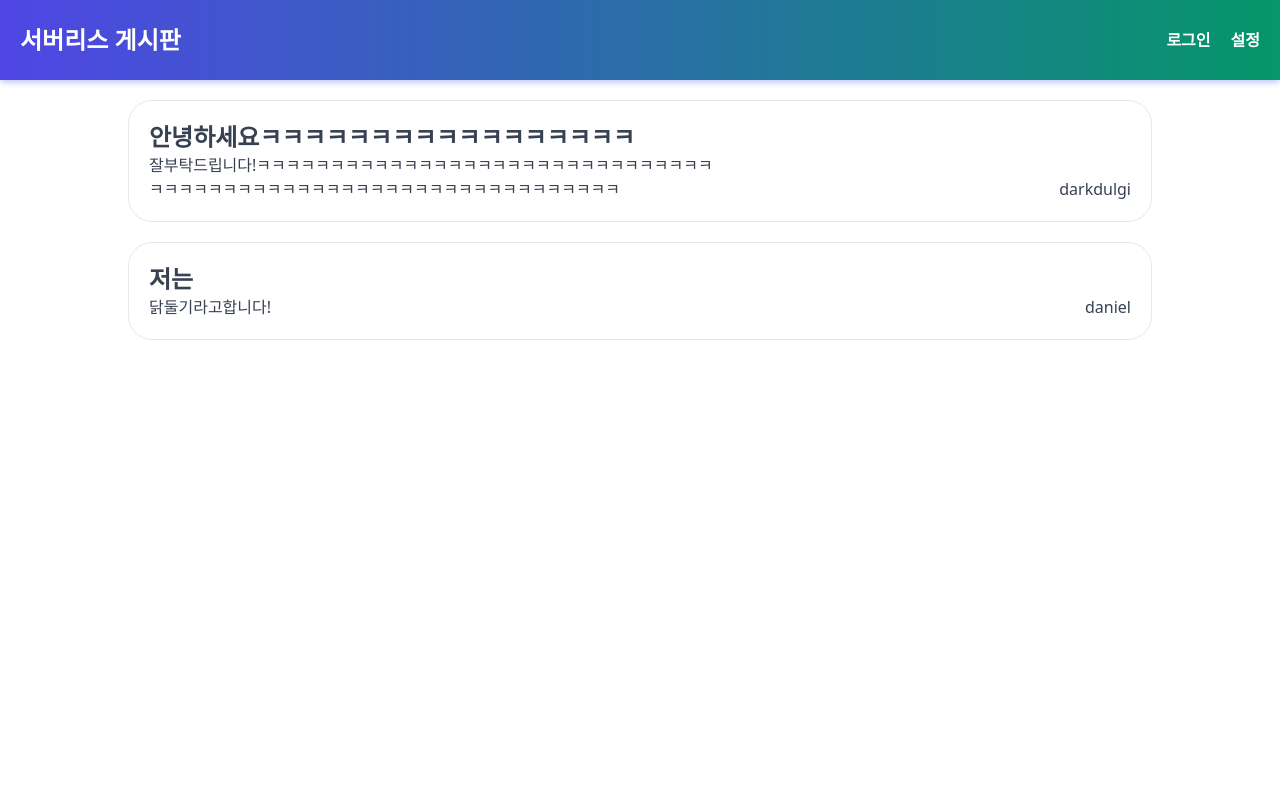
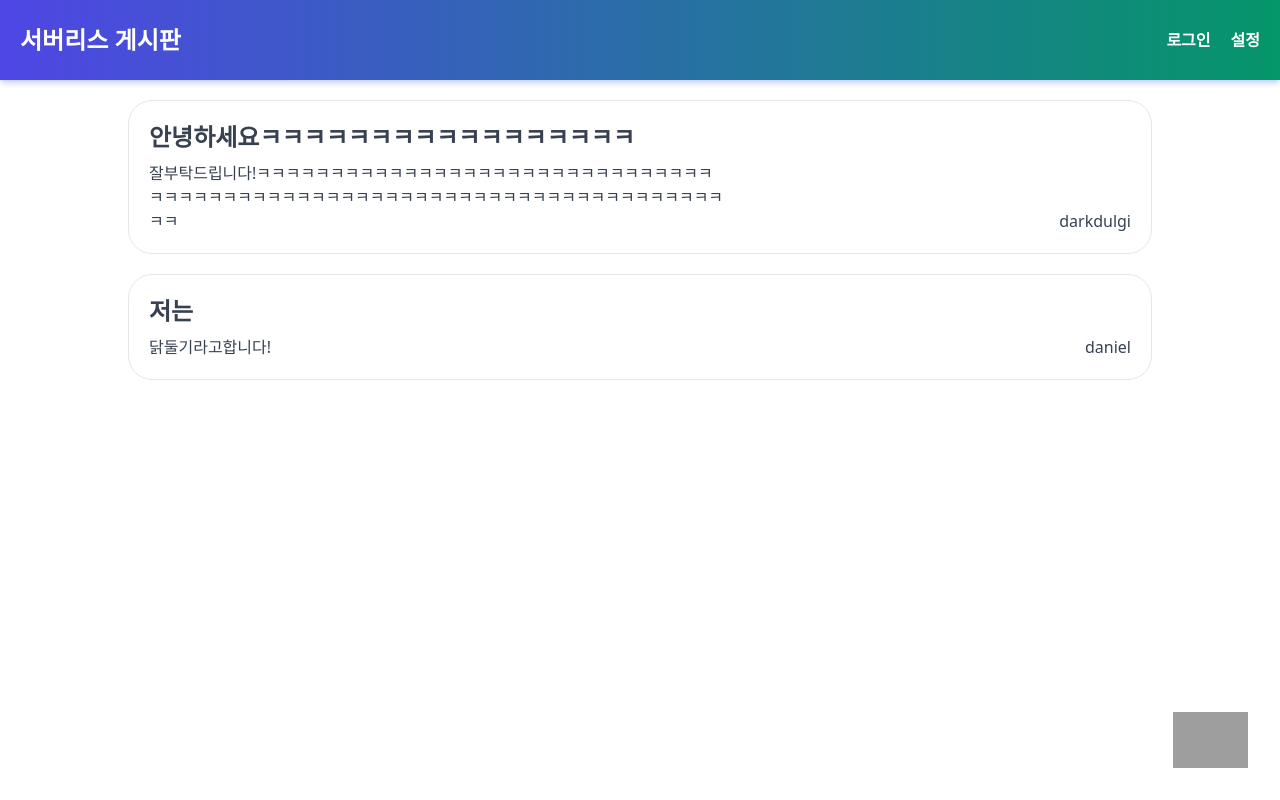
Before and after one commit to darkdulgi/serverless-bbs, a Next.js app: page / in a window 1280 px wide. Built offline with nearby package versions, Linux system fonts and the light colour scheme; grey boxes are pictures that could not be loaded.

Commit message:
글작성 폼 추가

```diff
--- a/components/layout.tsx
+++ b/components/layout.tsx
@@ -10,7 +10,7 @@ export default function Layout({ children }: React.PropsWithChildren) {
         <meta name="icon" content="favicon.svg" />
       </Head>
       <NavBar />
-      <div>
+      <div className="mt-5 mx-auto w-full max-w-5xl">
         {children}
       </div>
     </>
--- a/package.json
+++ b/package.json
@@ -17,6 +17,7 @@
     "next": "13.4.7",
     "react": "18.2.0",
     "react-dom": "18.2.0",
+    "react-hook-form": "^7.45.0",
     "typescript": "5.1.3"
   },
   "devDependencies": {
--- a/pages/index.tsx
+++ b/pages/index.tsx
@@ -1,4 +1,7 @@
 import Link from "next/link";
+import { useRouter } from "next/router";
+import { useState } from "react";
+import { useForm } from "react-hook-form";
 
 interface PostType {
   id: number;
@@ -8,8 +11,18 @@ interface PostType {
 }
 
 export default function Index({ postList }: any) {
-  return (
-    <div className="mt-5 mx-auto w-full max-w-5xl">
+  const [formVisible, setFormVisible] = useState(false);
+  const { register, handleSubmit, formState: { errors }, } = useForm();
+  const router = useRouter();
+  const onSubmit = (data: any) => {
+    console.log(data);
+    if (confirm('이대로 글을 작성하시겠습니까?')) {
+      // API
+      router.reload();
+    }
+  };
+
+  return <>
     <div className="grid gap-5">
       {postList.map((post: PostType) =>
         <Link
@@ -17,7 +30,7 @@ export default function Index({ postList }: any) {
           key={post.id}
           href={`/${post.id}`}>
 
-            <div className="grid max-w-xl">
+          <div className="flex flex-col gap-2 max-w-xl max-h-32">
             <span className="font-semibold text-2xl text-gray-700">
               {post.title}
             </span>
@@ -35,8 +48,41 @@ export default function Index({ postList }: any) {
         </Link>
       )}
     </div>
+
+    <div className="absolute bottom-8 right-8 flex flex-col gap-5 items-end w-full max-w-xl">
+      <form className={`${formVisible ? "" : "invisible"} bg-white w-full flex flex-col gap-3 items-end border border-sky-300 rounded-3xl p-5 shadow-lg shadow-sky-200`}>
+        <span className="self-start text-xl font-bold text-sky-700">
+          글 작성하기
+        </span>
+
+        <input
+          {...register("title", { required: true })}
+          className="p-2 w-full rounded-xl outline-none bg-slate-100 focus:outline-sky-500 focus:outline-2 focus:bg-white text-gray-700"
+          type="text"
+          placeholder="제목을 입력하세요."
+        />
+
+        <textarea
+          {...register("content", { required: true })}
+          className="resize-none w-full h-64 p-2 rounded-xl outline-none bg-slate-100 focus:outline-sky-500 focus:outline-2 focus:bg-white text-gray-700"
+          placeholder="내용을 입력하세요."
+        />
+
+        <button
+          className="bg-sky-500 text-white font-semibold p-2 shadow-md rounded-lg hover:bg-emerald-500  focus:bg-emerald-700 focus:ring-4 focus:ring-emerald-500 focus:ring-opacity-50"
+          onClick={handleSubmit(onSubmit)}>
+          제출
+        </button>
+      </form>
+
+      <img
+        className="h-14 hover:scale-110 duration-300 ease-out cursor-pointer"
+        src="https://www.svgrepo.com/show/121490/pencil.svg"
+        onClick={() => setFormVisible(!formVisible)}
+      />
     </div>
-  );
+
+  </>;
 }
 
 export async function getStaticProps() {
@@ -45,7 +91,7 @@ export async function getStaticProps() {
       id: 1,
       writer: "darkdulgi",
       title: "안녕하세요ㅋㅋㅋㅋㅋㅋㅋㅋㅋㅋㅋㅋㅋㅋㅋㅋㅋ",
-      content: "잘부탁드립니다!ㅋㅋㅋㅋㅋㅋㅋㅋㅋㅋㅋㅋㅋㅋㅋㅋㅋㅋㅋㅋㅋㅋㅋㅋㅋㅋㅋㅋㅋㅋㅋㅋㅋㅋㅋㅋㅋㅋㅋㅋㅋㅋㅋㅋㅋㅋㅋㅋㅋㅋㅋㅋㅋㅋㅋㅋㅋㅋㅋㅋㅋㅋㅋ",
+      content: "잘부탁드립니다!ㅋㅋㅋㅋㅋㅋㅋㅋㅋㅋㅋㅋㅋㅋㅋㅋㅋㅋㅋㅋㅋㅋㅋㅋㅋㅋㅋㅋㅋㅋㅋㅋㅋㅋㅋㅋㅋㅋㅋㅋㅋㅋㅋㅋㅋㅋㅋㅋㅋㅋㅋㅋㅋㅋㅋㅋㅋㅋㅋㅋㅋㅋㅋㅋㅋㅋㅋㅋㅋㅋㅋㅋ",
     },
     {
       id: 2,
```
Also changed, not shown: 1 other file (tests, documents, lock files or other folders). Lines whose indentation alone changed are shown as unchanged.
